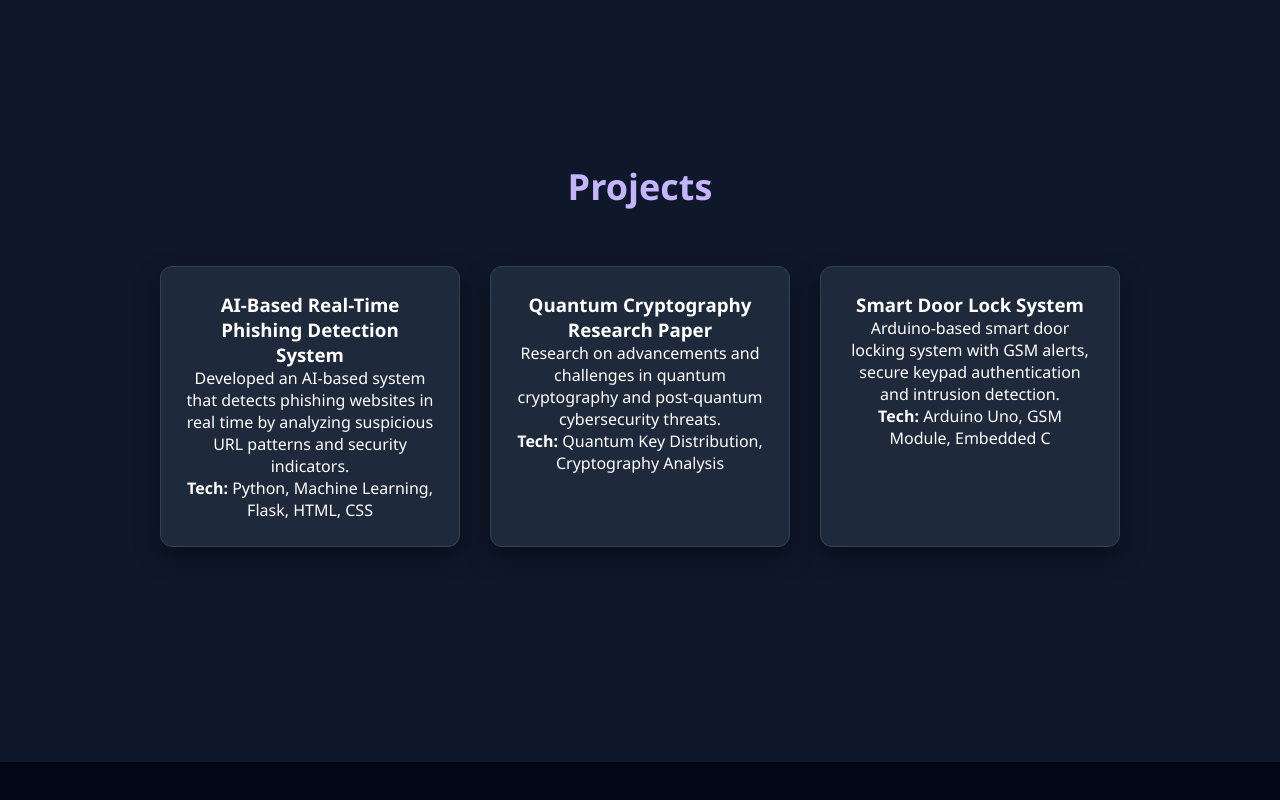
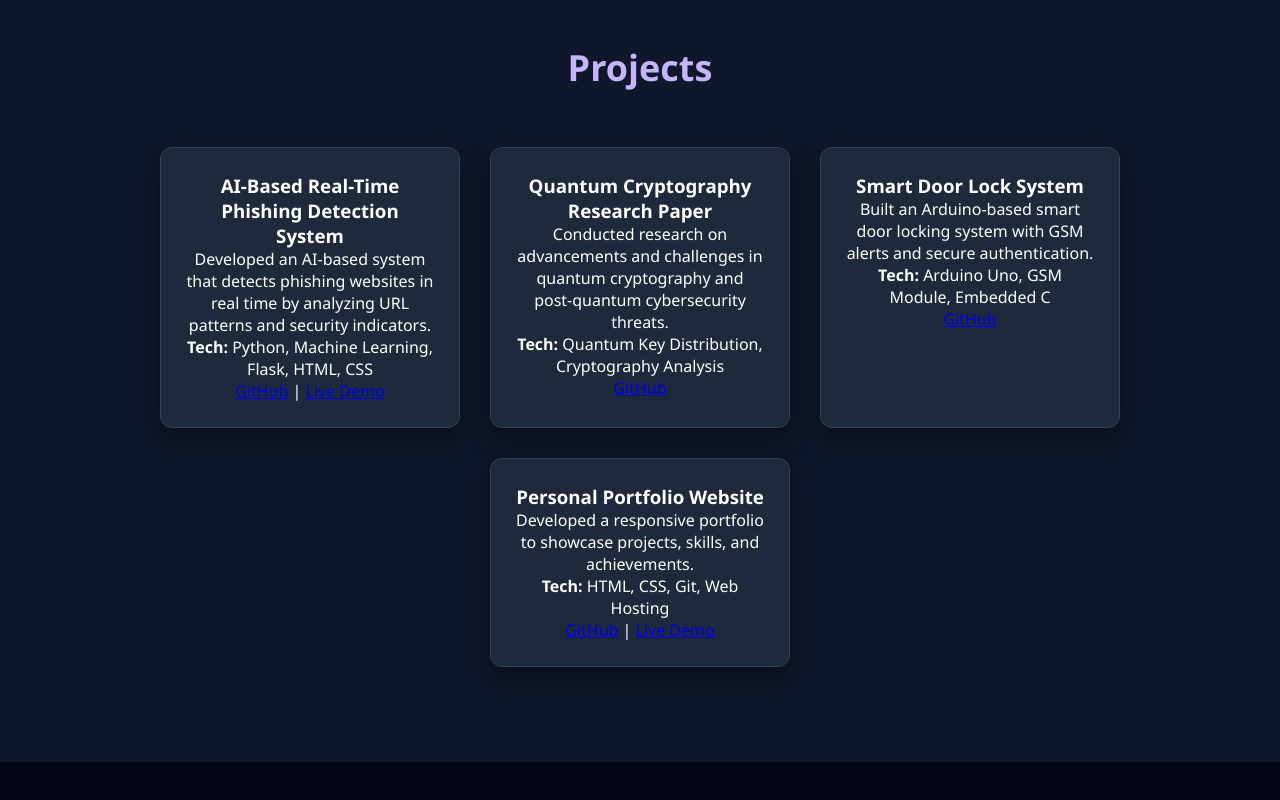
Before and after one commit to Suhanataneja02/Portfolio, a plain HTML site: page index.html in a window 1280 px wide. Shown: the part 2438-3238 px from the top of the page. Drawn offline with Linux system fonts and the light colour scheme.

Commit message:
Revise portfolio content and structure
Updated the portfolio details, including projects, skills, and contact information.

```diff
--- a/index.html
+++ b/index.html
@@ -5,7 +5,7 @@
 <meta charset="UTF-8">
 <meta name="viewport" content="width=device-width, initial-scale=1.0">
 
-<title>Suhana | Cybersecurity Portfolio</title>
+<title>Suhana Taneja | Cybersecurity Portfolio</title>
 
 <style>
 
@@ -295,56 +295,88 @@ practical security solutions through research and cybersecurity projects.
 
 <!-- PROJECTS -->
 
+<!-- PROJECTS -->
+
 <section id="projects">
 
 <h2>Projects</h2>
 
 <div class="card-container">
 
+<!-- PROJECT 1 -->
+
 <div class="card">
 
 <h3>AI-Based Real-Time Phishing Detection System</h3>
 
 <p>
-
-Developed an AI-based system that detects phishing websites in real time by
-analyzing suspicious URL patterns and security indicators.
-
+Developed an AI-based system that detects phishing websites in real time by analyzing URL patterns and security indicators.
 </p>
 
 <p><b>Tech:</b> Python, Machine Learning, Flask, HTML, CSS</p>
 
+<p>
+<a href="https://github.com/Suhanataneja02/AI-Phishing-detection-system" target="_blank">GitHub</a> |
+<a href="#">Live Demo</a>
+</p>
+
 </div>
+
+
+<!-- PROJECT 2 -->
 
 <div class="card">
 
 <h3>Quantum Cryptography Research Paper</h3>
 
 <p>
-
-Research on advancements and challenges in quantum cryptography and
-post-quantum cybersecurity threats.
-
+Conducted research on advancements and challenges in quantum cryptography and post-quantum cybersecurity threats.
 </p>
 
 <p><b>Tech:</b> Quantum Key Distribution, Cryptography Analysis</p>
 
+<p>
+<a href="https://github.com/Suhanataneja02/Cybersecurity-Research-Paper-2025" target="_blank">GitHub</a>
+</p>
+
 </div>
+
+
+<!-- PROJECT 3 -->
 
 <div class="card">
 
 <h3>Smart Door Lock System</h3>
 
 <p>
-
-Arduino-based smart door locking system with GSM alerts,
-secure keypad authentication and intrusion detection.
-
+Built an Arduino-based smart door locking system with GSM alerts and secure authentication.
 </p>
 
 <p><b>Tech:</b> Arduino Uno, GSM Module, Embedded C</p>
 
+<p>
+<a href="https://github.com/Suhanataneja02/Smart-Door-lock-Security-System" target="_blank">GitHub</a>
+</p>
+
 </div>
+
+
+<!-- PROJECT 4 (PORTFOLIO) -->
+
+<div class="card">
+
+<h3>Personal Portfolio Website</h3>
+
+<p>
+Developed a responsive portfolio to showcase projects, skills, and achievements.
+</p>
+
+<p><b>Tech:</b> HTML, CSS, Git, Web Hosting</p>
+
+<p>
+<a href="https://github.com/Suhanataneja02/Portfolio" target="_blank">GitHub</a> |
+<a href="https://cerulean-cendol-c3097a.netlify.app/">Live Demo</a>
+</p>
 
 </div>
 
```
